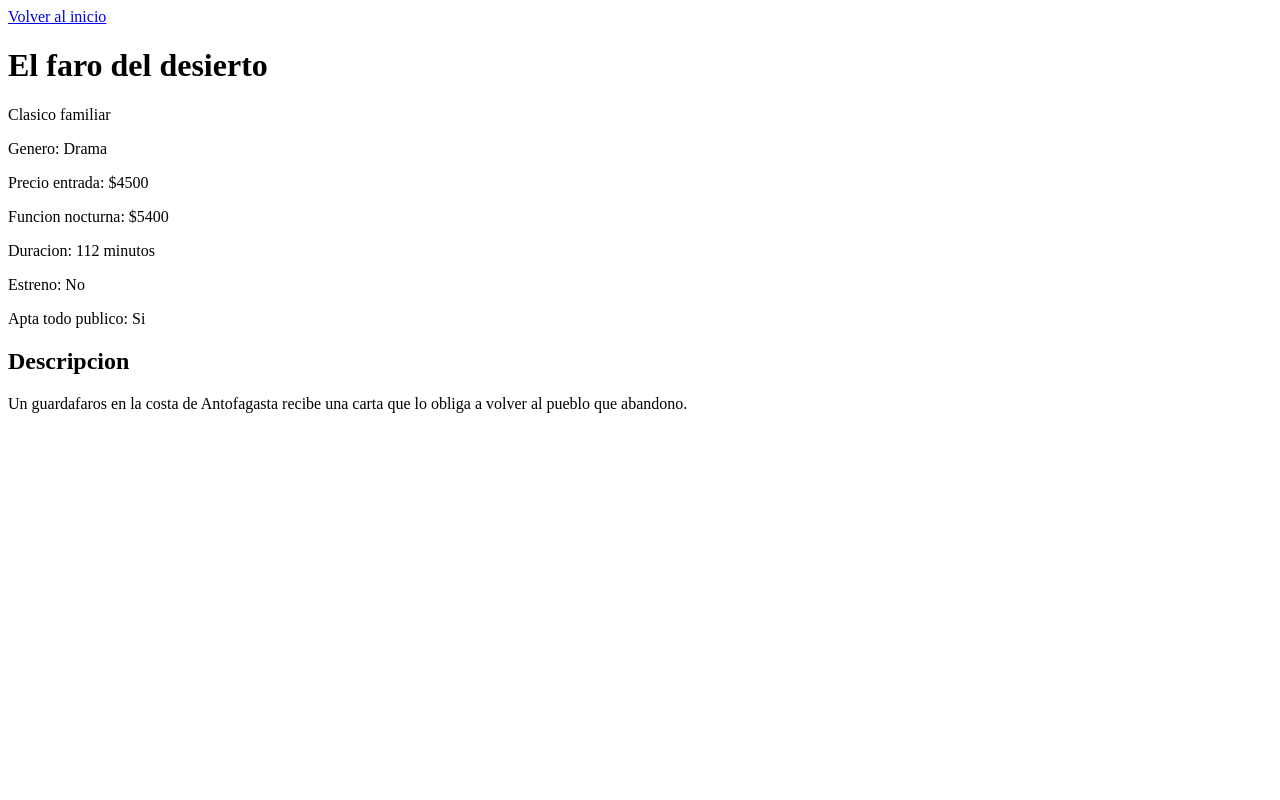
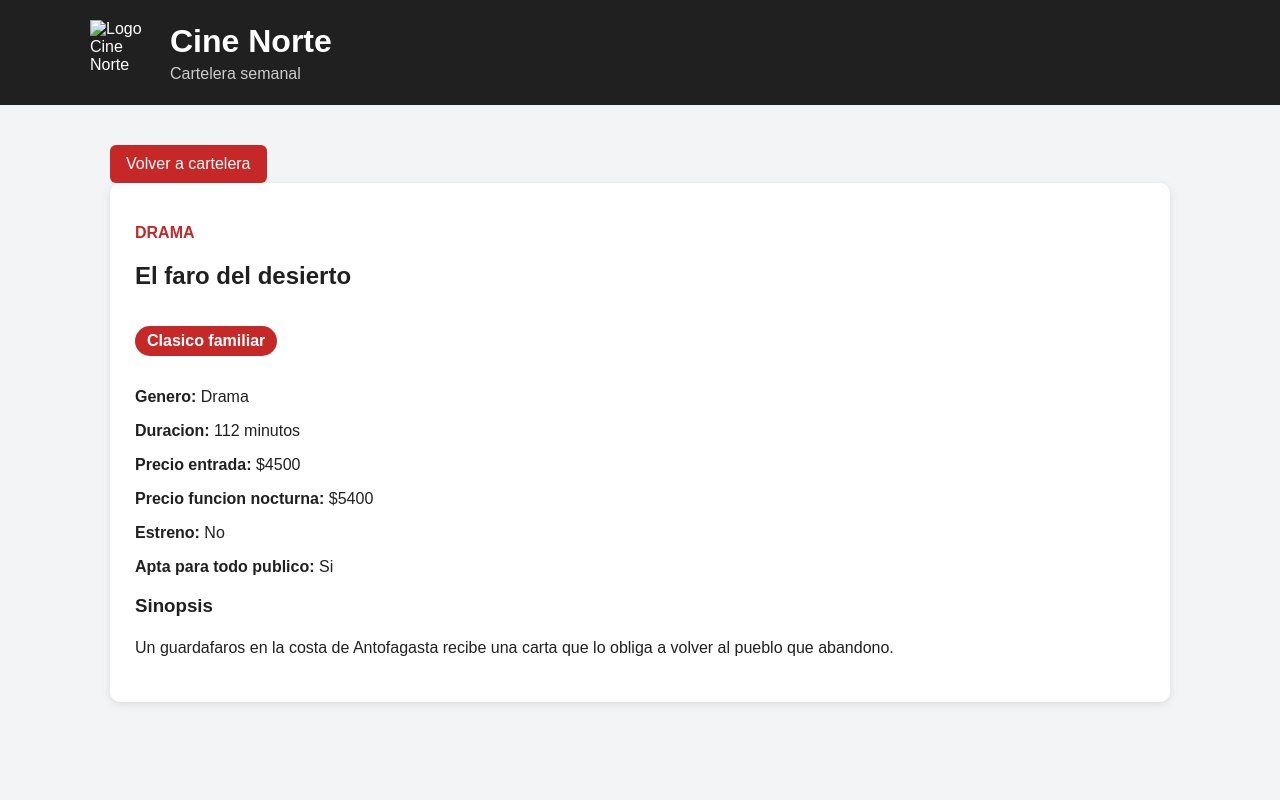
Before and after one commit to Causet009/Prueba_Backend, a Django app: page /pelicula/1/ in a window 1280 px wide. Run offline with Django 5.2, Linux system fonts and the light colour scheme.

Commit message:
Templates y estilos

```diff
--- a/cartelera/templates/cartelera/detalle.html
+++ b/cartelera/templates/cartelera/detalle.html
@@ -1,29 +1,64 @@
-<a href="{% url 'cartelera:inicio' %}">
-    Volver al inicio
+{% extends 'base.html' %}
+
+{% block titulo %}
+{{ pelicula.titulo }} | Cine Norte
+{% endblock %}
+
+{% block contenido %}
+
+<a class="boton"
+   href="{% url 'cartelera:inicio' %}">
+    Volver a cartelera
 </a>
 
-<h1>{{ pelicula.titulo }}</h1>
+<div class="detalle">
 
-<p>{{ etiqueta }}</p>
+    <p class="genero">
+        {{ pelicula.genero|upper }}
+    </p>
 
-<p>Genero: {{ pelicula.genero }}</p>
+    <h2>{{ pelicula.titulo }}</h2>
 
-<p>Precio entrada: ${{ pelicula.precio }}</p>
+    <p class="etiqueta">
+        {{ etiqueta }}
+    </p>
 
-<p>Funcion nocturna: ${{ precio_nocturno }}</p>
+    <p>
+        <strong>Genero:</strong>
+        {{ pelicula.genero }}
+    </p>
 
-<p>Duracion: {{ pelicula.duracion }} minutos</p>
+    <p>
+        <strong>Duracion:</strong>
+        {{ pelicula.duracion }} minutos
+    </p>
 
-<p>
-    Estreno:
-    {{ pelicula.estreno|yesno:"Si,No" }}
-</p>
+    <p>
+        <strong>Precio entrada:</strong>
+        ${{ pelicula.precio }}
+    </p>
 
-<p>
-    Apta todo publico:
-    {{ pelicula.apta_todo_publico|yesno:"Si,No" }}
-</p>
+    <p>
+        <strong>Precio funcion nocturna:</strong>
+        ${{ precio_nocturno }}
+    </p>
 
-<h2>Descripcion</h2>
+    <p>
+        <strong>Estreno:</strong>
+        {{ pelicula.estreno|yesno:"Si,No" }}
+    </p>
 
-<p>{{ pelicula.sinopsis }}</p>
+    <p>
+        <strong>Apta para todo publico:</strong>
+        {{ pelicula.apta_todo_publico|yesno:"Si,No" }}
+    </p>
+
+    <h3>Sinopsis</h3>
+
+    <p class="sinopsis">
+        {{ pelicula.sinopsis }}
+    </p>
+
+</div>
+
+{% endblock %}
--- a/config/settings.py
+++ b/config/settings.py
@@ -55,7 +55,7 @@ ROOT_URLCONF = 'config.urls'
 TEMPLATES = [
     {
         'BACKEND': 'django.template.backends.django.DjangoTemplates',
-        'DIRS': [],
+        'DIRS': [BASE_DIR / 'templates'],
         'APP_DIRS': True,
         'OPTIONS': {
             'context_processors': [
@@ -116,6 +116,9 @@ USE_TZ = True
 # https://docs.djangoproject.com/en/5.2/howto/static-files/
 
 STATIC_URL = 'static/'
+STATICFILES_DIRS = [
+    BASE_DIR / 'static',
+]
 
 # Default primary key field type
 # https://docs.djangoproject.com/en/5.2/ref/settings/#default-auto-field
--- /dev/null
+++ b/static/css/estilos.css
@@ -0,0 +1,108 @@
+* {
+    box-sizing: border-box;
+}
+
+body {
+    margin: 0;
+    font-family: Arial, sans-serif;
+    background-color: #f3f4f6;
+    color: #202020;
+}
+
+header {
+    background-color: #202020;
+    color: white;
+    padding: 20px;
+}
+
+.encabezado {
+    max-width: 1100px;
+    margin: auto;
+    display: flex;
+    align-items: center;
+    gap: 15px;
+}
+
+.encabezado img {
+    width: 65px;
+    height: 65px;
+}
+
+.encabezado h1 {
+    margin: 0;
+}
+
+.encabezado p {
+    margin: 5px 0 0;
+    color: #cccccc;
+}
+
+main {
+    max-width: 1100px;
+    margin: 30px auto;
+    padding: 0 20px;
+}
+
+.resumen {
+    background-color: white;
+    padding: 18px;
+    border-radius: 10px;
+    margin-bottom: 25px;
+}
+
+.cartelera {
+    display: grid;
+    grid-template-columns: repeat(auto-fit, minmax(240px, 1fr));
+    gap: 20px;
+}
+
+.pelicula {
+    background-color: white;
+    border-radius: 10px;
+    padding: 20px;
+    box-shadow: 0 2px 8px rgba(0, 0, 0, 0.1);
+}
+
+.genero {
+    color: #c62828;
+    font-weight: bold;
+}
+
+.precio {
+    font-size: 20px;
+    font-weight: bold;
+}
+
+.boton {
+    display: inline-block;
+    margin-top: 10px;
+    padding: 10px 16px;
+    background-color: #c62828;
+    color: white;
+    text-decoration: none;
+    border-radius: 6px;
+}
+
+.boton:hover {
+    background-color: #8e0000;
+}
+
+.detalle {
+    background-color: white;
+    padding: 25px;
+    border-radius: 10px;
+    box-shadow: 0 2px 8px rgba(0, 0, 0, 0.1);
+}
+
+.etiqueta {
+    display: inline-block;
+    background-color: #c62828;
+    color: white;
+    padding: 6px 12px;
+    border-radius: 20px;
+    font-weight: bold;
+}
+
+.sinopsis {
+    line-height: 1.6;
+}
--- /dev/null
+++ b/templates/base.html
@@ -0,0 +1,36 @@
+{% load static %}
+<!DOCTYPE html>
+<html lang="es">
+<head>
+    <meta charset="UTF-8">
+    <meta name="viewport" content="width=device-width, initial-scale=1.0">
+
+    <title>
+        {% block titulo %}
+        Cine Norte
+        {% endblock %}
+    </title>
+
+    <link rel="stylesheet" href="{% static 'css/estilos.css' %}">
+</head>
+
+<body>
+
+<header>
+    <div class="encabezado">
+        <img src="{% static 'img/logo.svg' %}" alt="Logo Cine Norte">
+
+        <div>
+            <h1>Cine Norte</h1>
+            <p>Cartelera semanal</p>
+        </div>
+    </div>
+</header>
+
+<main>
+    {% block contenido %}
+    {% endblock %}
+</main>
+
+</body>
+</html>
```
Also changed, not shown: cartelera/templates/cartelera/inicio.html (+34 -6 lines), README.md (added), db.sqlite3, static/img/logo.svg (added).
